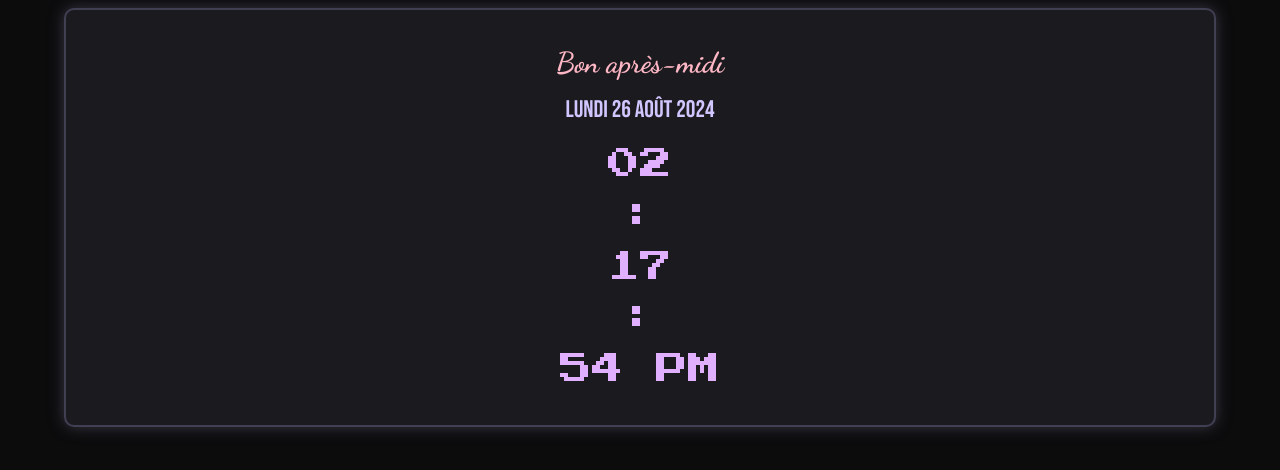
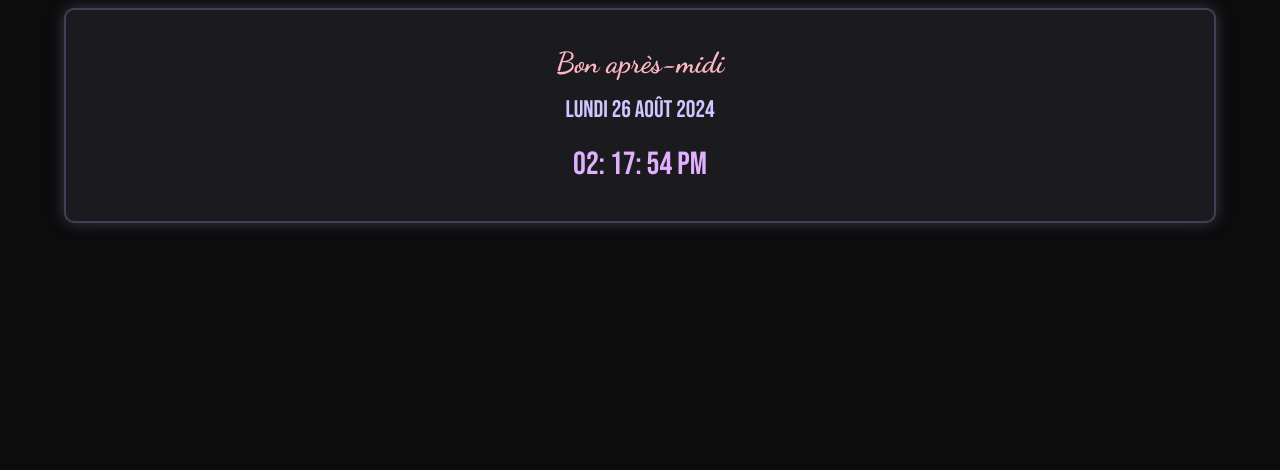
Before and after one commit to Anovar456/Solo-leveling, a plain HTML site: page index.html in a window 1280 px wide. Drawn offline with Linux system fonts and the light colour scheme.

Commit message:
Update index.html

```diff
--- a/index.html
+++ b/index.html
@@ -67,16 +67,18 @@
             font-family: 'Bebas Neue', cursive;
         }
 
-        .time {
-            display: inline-block;
-            min-width: 50px;
+        .clock {
             font-size: 2rem;
             color: #e0b0ff;
+            font-family: 'Bebas Neue', cursive;
+        }
+
+        .time {
+            min-width: 50px;
         }
 
         .colon {
             font-size: 2rem;
-            color: #e0b0ff;
         }
     </style>
 </head>
@@ -89,11 +91,9 @@
                     <div class="date" id="date"></div>
                 </div>
                 <div class="clock">
-                    <div class="time" id="hour"></div>
-                    <div class="colon">:</div>
-                    <div class="time" id="min"></div>
-                    <div class="colon">:</div>
-                    <div class="time" id="sec"></div>
+                    <span class="time" id="hour"></span><span class="colon">:</span>
+                    <span class="time" id="min"></span><span class="colon">:</span>
+                    <span class="time" id="sec"></span>
                 </div>
             </div>
         </div>
```
